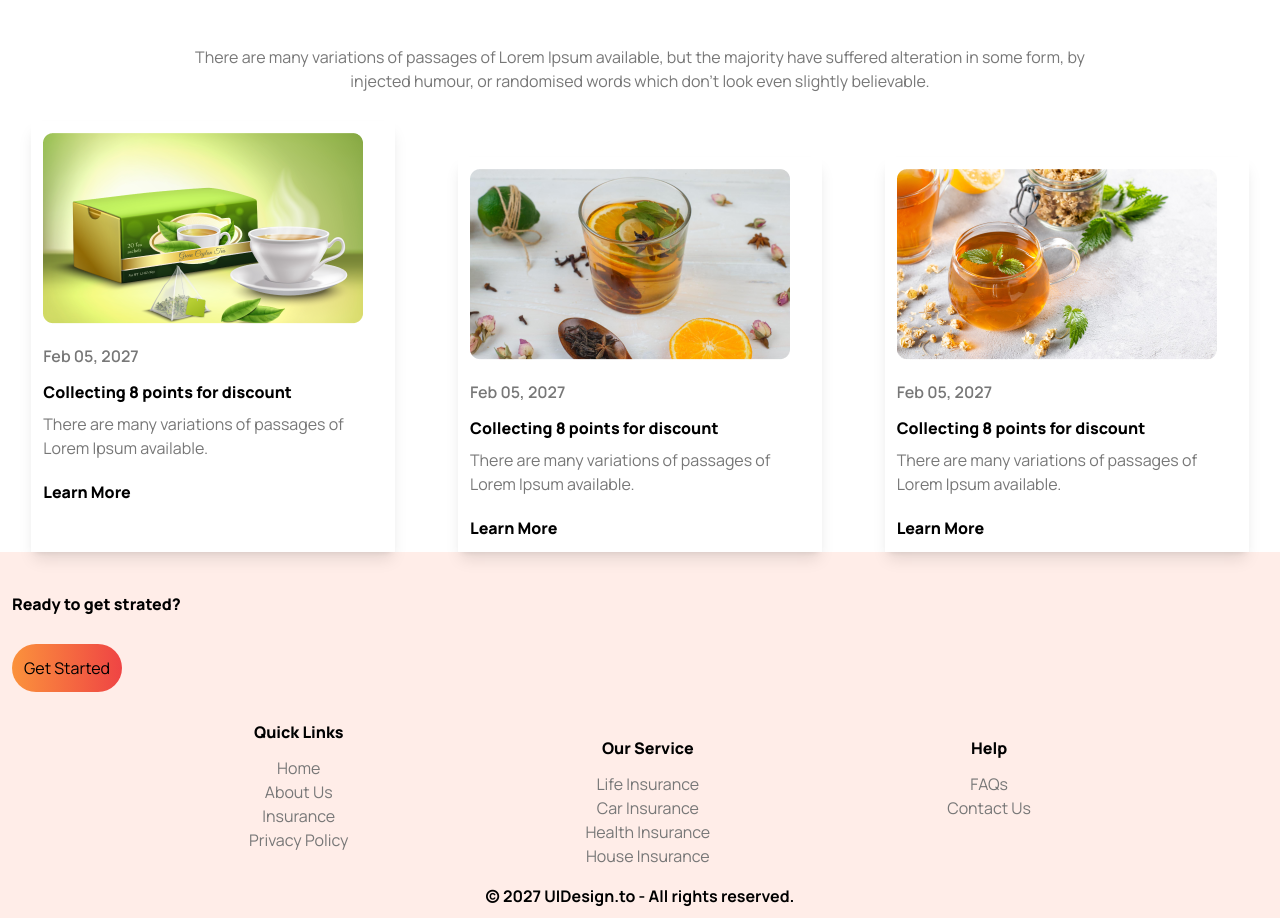
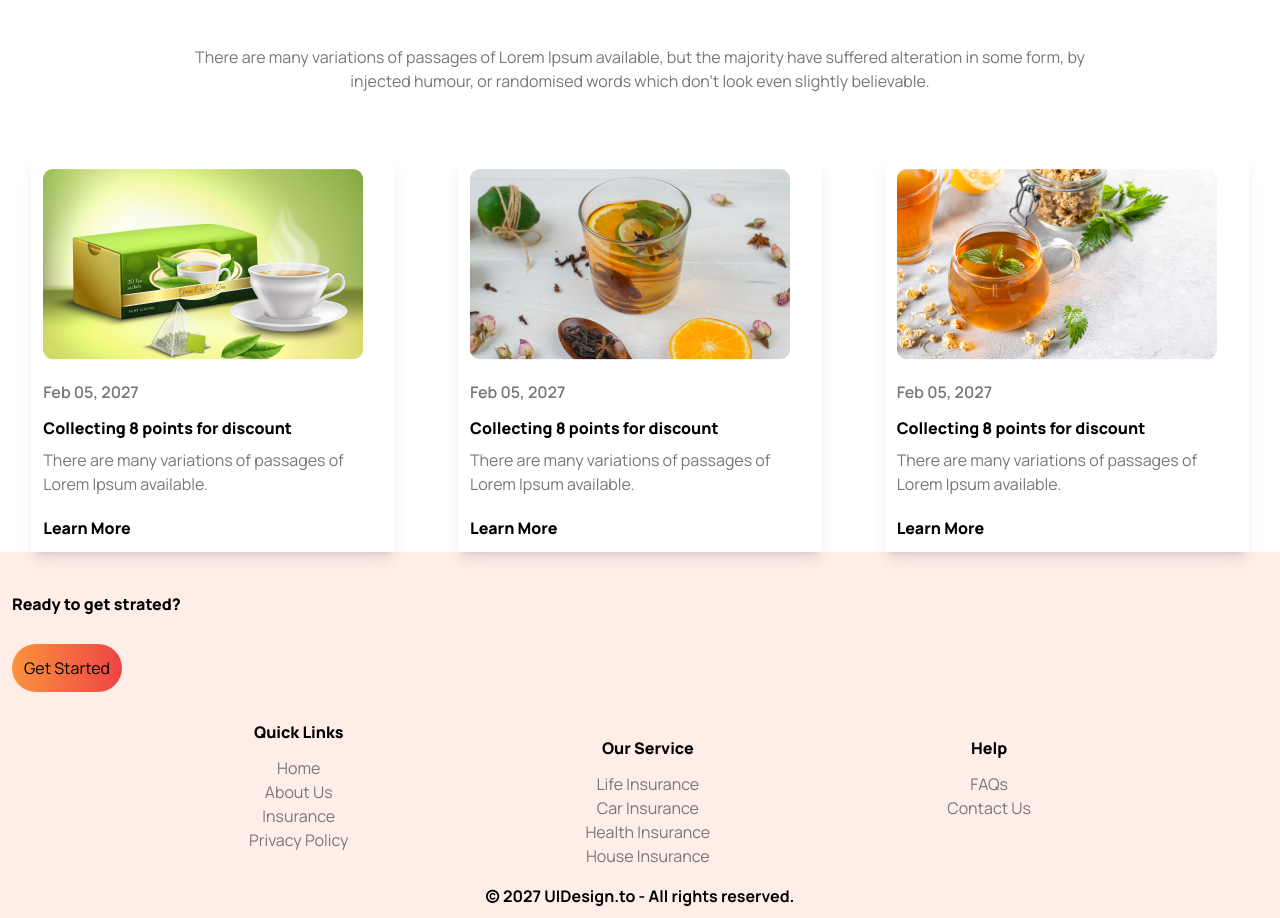
Before and after one commit to flinkonlinkon/TEA-HOUSE, a plain HTML site: page index.html in a window 1280 px wide. Shown: the part 2460-3378 px from the top of the page. Drawn offline with nearby package versions, Linux system fonts and the light colour scheme; a web font is replaced by a local one.

Commit message:
all ok now

```diff
--- a/index.html
+++ b/index.html
@@ -155,7 +155,7 @@
 
        <div class="md:flex md:mt-7">
 
-        <div class="w-[364px] h-[448] p-3 mx-auto shadow-lg">
+        <div class="w-[364px] h-[448] p-3 mx-auto shadow-lg mt-9">
 
 
             <div>
```
